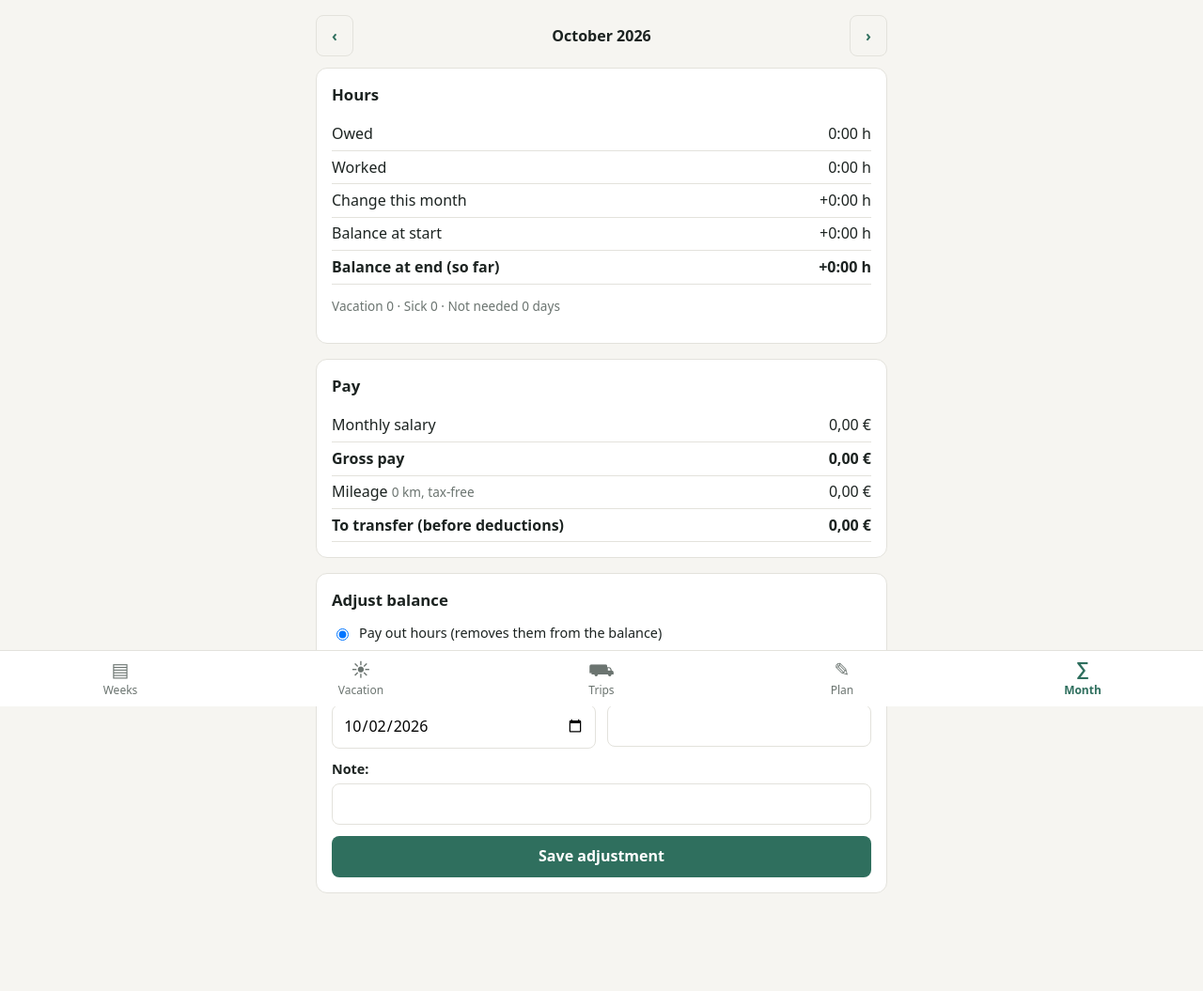
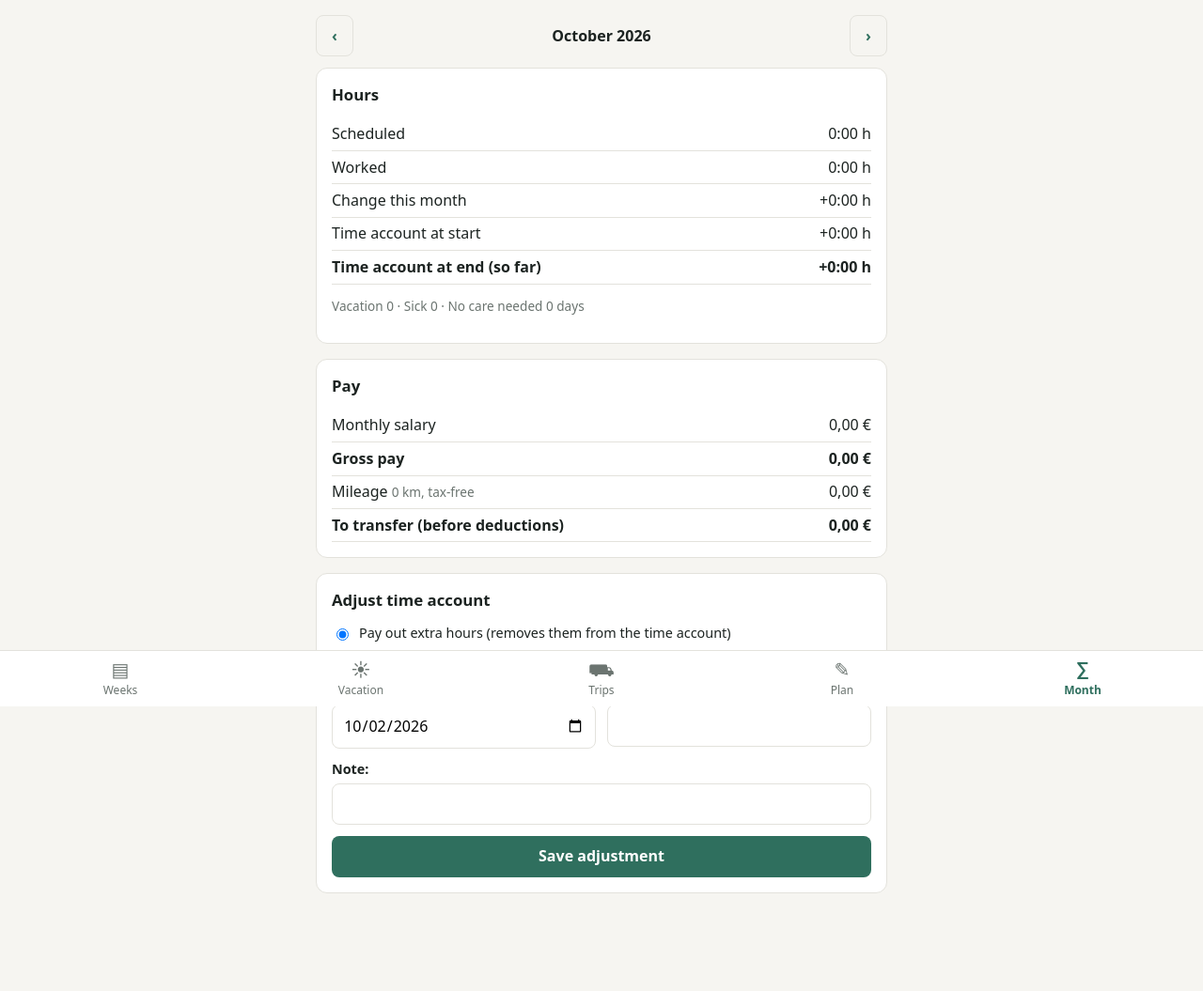
Before and after one commit to conradoplano/nani, a Django app: page /month/ in a window 1280 px wide. Shown: the part 48-1103 px from the top of the page at 94% size. Run offline with Django 5.2, Linux system fonts and the light colour scheme; the visitor is signed in with stand-in values (Sample User, id 1); data that the repository does not hold is empty; parts of the project's set-up code (start-up, migrations or seed data) failed here and were passed over.

Commit message:
Use coordination wording instead of control language
Rename the hour balance to "time account", "not needed" to "no care
needed", "owed" to "scheduled" and "reject" to "decline"; show hours to
make up in amber instead of red. Also document that Synology needs the
data folder created before the first start.

Co-Authored-By: Claude Opus 5.5 <noreply@anthropic.com>

```diff
--- a/deploy/docker-compose.nas.yml
+++ b/deploy/docker-compose.nas.yml
@@ -13,6 +13,7 @@ services:
       - "127.0.0.1:5060:8000"
     volumes:
       # Database. Relative to the project folder, e.g. /docker/nani/data. Back this up.
+      # Synology doesn't create missing folders: create "data" in File Station first.
       - ./data:/data
     environment:
       # python -c "import secrets; print(secrets.token_urlsafe(50))"
--- a/schedule/engine.py
+++ b/schedule/engine.py
@@ -58,8 +58,8 @@ class Status:
     LABELS = {
         OUTSIDE: "No contract",
         OFF: "Day off",
-        WORK: "Work",
-        NOT_NEEDED: "Not needed",
+        WORK: "Scheduled",
+        NOT_NEEDED: "No care needed",
         SICK: "Sick",
         VACATION: "Vacation",
         HOLIDAY: "Holiday",
--- a/schedule/forms.py
+++ b/schedule/forms.py
@@ -95,7 +95,7 @@ class BulkPlanForm(forms.Form):
     TIMES = "times"
     RESET = "reset"
     ACTIONS = [
-        (NOT_NEEDED, "Not needed (hours go into the balance as minus)"),
+        (NOT_NEEDED, "No care needed (the hours can be made up later)"),
         (TIMES, "Different times"),
         (RESET, "Back to the normal schedule"),
     ]
@@ -128,7 +128,7 @@ class AdjustmentForm(forms.Form):
     date = forms.DateField(widget=DateInput())
     kind = forms.ChoiceField(
         choices=[
-            (PAYOUT, "Pay out hours (removes them from the balance)"),
+            (PAYOUT, "Pay out extra hours (removes them from the time account)"),
             (CORRECTION, "Correction (+ adds, − removes)"),
         ],
         widget=forms.RadioSelect,
--- a/schedule/models.py
+++ b/schedule/models.py
@@ -122,7 +122,7 @@ class Day(TrackedModel):
 
     class Kind(models.TextChoices):
         REGULAR = "regular", "Regular"
-        NOT_NEEDED = "not_needed", "Not needed"
+        NOT_NEEDED = "not_needed", "No care needed"
         SICK = "sick", "Sick"
 
     date = models.DateField(unique=True)
@@ -207,7 +207,7 @@ class Vacation(models.Model):
     class Status(models.TextChoices):
         PENDING = "pending", "Pending"
         APPROVED = "approved", "Approved"
-        REJECTED = "rejected", "Rejected"
+        REJECTED = "rejected", "Declined"
 
     start_date = models.DateField()
     end_date = models.DateField()
--- a/schedule/templates/schedule/month.html
+++ b/schedule/templates/schedule/month.html
@@ -13,17 +13,17 @@
   <div class="card">
     <h3>Hours</h3>
     <table class="kv">
-      <tr><td>Owed</td><td>{{ s.target|hm }} h</td></tr>
+      <tr><td>Scheduled</td><td>{{ s.target|hm }} h</td></tr>
       <tr><td>Worked</td><td>{{ s.worked|hm }} h</td></tr>
       {% if s.time_off_credit %}<tr><td>Evenings taken as time off</td><td>+{{ s.time_off_credit|hm }} h</td></tr>{% endif %}
       {% if s.adjustment_minutes %}<tr><td>Adjustments</td><td>{{ s.adjustment_minutes|hm_signed }} h</td></tr>{% endif %}
       <tr><td>Change this month</td><td class="{{ s.delta|sign_class }}">{{ s.delta|hm_signed }} h</td></tr>
-      <tr><td>Balance at start</td><td>{{ s.balance_start|hm_signed }} h</td></tr>
-      <tr class="total"><td>Balance at end{% if s.last > s.days.0.today %} (so far){% endif %}</td>
+      <tr><td>Time account at start</td><td>{{ s.balance_start|hm_signed }} h</td></tr>
+      <tr class="total"><td>Time account at end{% if s.last > s.days.0.today %} (so far){% endif %}</td>
         <td class="{{ s.balance_end|sign_class }}">{{ s.balance_end|hm_signed }} h</td></tr>
     </table>
     <p class="muted small">
-      Vacation {{ s.vacation_days }} · Sick {{ s.sick_days }} · Not needed {{ s.not_needed_days }} day{{ s.not_needed_days|pluralize }}
+      Vacation {{ s.vacation_days }} · Sick {{ s.sick_days }} · No care needed {{ s.not_needed_days }} day{{ s.not_needed_days|pluralize }}
     </p>
   </div>
 
@@ -46,7 +46,7 @@
   </div>
 
   <div class="card">
-    <h3>Adjust balance</h3>
+    <h3>Adjust time account</h3>
     {% for a in s.adjustments %}
       <div class="line">
         <span>{{ a.date|date:"j M" }} · {{ a.minutes|hm_signed }} h{% if a.paid_out %} paid out{% endif %}{% if a.note %} · {{ a.note }}{% endif %}</span>
--- a/schedule/templates/schedule/plan.html
+++ b/schedule/templates/schedule/plan.html
@@ -8,7 +8,7 @@
   <form method="post" class="card stack">
     {% csrf_token %}
     <h3>Change several days</h3>
-    <p class="muted small">E.g. family holidays when she isn't needed, or a week with different hours. Times she already logged are kept.</p>
+    <p class="muted small">E.g. family holidays when no care is needed, or a week with different hours. Times already entered are kept.</p>
     <div class="row">
       <div class="field">{{ bulk.start.label_tag }}{{ bulk.start }}{{ bulk.start.errors }}</div>
       <div class="field">{{ bulk.end.label_tag }}{{ bulk.end }}{{ bulk.end.errors }}</div>
@@ -25,7 +25,7 @@
 
   <div class="card">
     <h3>Public holidays</h3>
-    <p class="muted small">No work is owed on these days and they don't count as vacation.</p>
+    <p class="muted small">Free days for everyone. They don't count as vacation.</p>
     <ul class="plain-list">
       {% for h in holidays %}
         <li class="line">
--- a/schedule/templates/schedule/vacation.html
+++ b/schedule/templates/schedule/vacation.html
@@ -11,8 +11,8 @@
   </div>
 
   <div class="stats">
-    <div class="card"><div class="muted small">Allowance</div><div class="big">{{ summary.entitlement|days }}</div></div>
-    <div class="card"><div class="muted small">Taken / planned</div><div class="big">{{ summary.taken }}</div></div>
+    <div class="card"><div class="muted small">Vacation days</div><div class="big">{{ summary.entitlement|days }}</div></div>
+    <div class="card"><div class="muted small">Booked</div><div class="big">{{ summary.taken }}</div></div>
     <div class="card"><div class="muted small">Requested</div><div class="big">{{ summary.pending }}</div></div>
     <div class="card"><div class="muted small">Left</div><div class="big">{{ summary.remaining|days }}</div></div>
   </div>
@@ -29,7 +29,7 @@
           {% csrf_token %}
           {% if is_parent and v.status == 'pending' %}
             <button name="action" value="approve">Approve</button>
-            <button name="action" value="reject" class="ghost">Reject</button>
+            <button name="action" value="reject" class="ghost">Decline</button>
           {% endif %}
           {% if is_parent or v.status == 'pending' and v.requested_by_id == user.pk %}
             <button name="action" value="cancel" class="link danger">Remove</button>
--- a/schedule/templates/schedule/week.html
+++ b/schedule/templates/schedule/week.html
@@ -4,11 +4,11 @@
 {% block content %}
   <section class="balance card">
     <div>
-      <div class="muted small">Hour balance today</div>
+      <div class="muted small">Time account</div>
       <div class="big {{ balance|sign_class }}">{{ balance|hm_signed }} h</div>
     </div>
     <div class="right small muted">
-      {% if balance > 0 %}Nanny has worked more than owed{% elif balance < 0 %}Nanny owes hours{% else %}All square{% endif %}
+      {% if balance > 0 %}Extra hours that can be taken as time off{% elif balance < 0 %}Hours that can be made up later{% else %}All even{% endif %}
     </div>
   </section>
 
--- a/static/css/app.css
+++ b/static/css/app.css
@@ -7,6 +7,7 @@
   --card: #ffffff;
   --border: #e3e2dc;
   --pos: #1d7a4f;
+  --minus: #9a6500;
   --neg: #b4432f;
   --warn: #a86b00;
   --bar: #16211f;
@@ -74,7 +75,8 @@ main.wrap { padding-block: 1rem; }
 .small { font-size: .85rem; }
 .big { font-size: 1.6rem; font-weight: 700; }
 .pos { color: var(--pos); }
-.neg { color: var(--neg); }
+/* Hours to make up are a normal part of planning, not an error: amber, not red. */
+.neg { color: var(--minus); }
 
 .flash { padding: .75rem 1rem; background: var(--accent-soft); border-radius: var(--radius); margin-bottom: 1rem; }
 .flash.error { background: #fbe9e5; color: var(--neg); }
@@ -117,7 +119,7 @@ main.wrap { padding-block: 1rem; }
   background: #eceae4; color: var(--fg);
 }
 .status-work .badge, .badge.status-work { background: var(--accent-soft); color: var(--accent); }
-.status-not_needed .badge, .badge.status-not_needed { background: #fbe9e5; color: var(--neg); }
+.status-not_needed .badge, .badge.status-not_needed { background: #eceae4; color: var(--muted); }
 .status-vacation .badge, .badge.status-vacation, .badge.approved { background: #e6f0fb; color: #23598f; }
 .status-holiday .badge, .badge.status-holiday { background: #f3eafb; color: #6b3b98; }
 .status-sick .badge, .badge.status-sick { background: #fdf3df; color: var(--warn); }
```
Also changed, not shown: schedule/templates/schedule/day.html (+6 -6 lines), README.md, schedule/migrations/0003_friendlier_labels.py (added).
